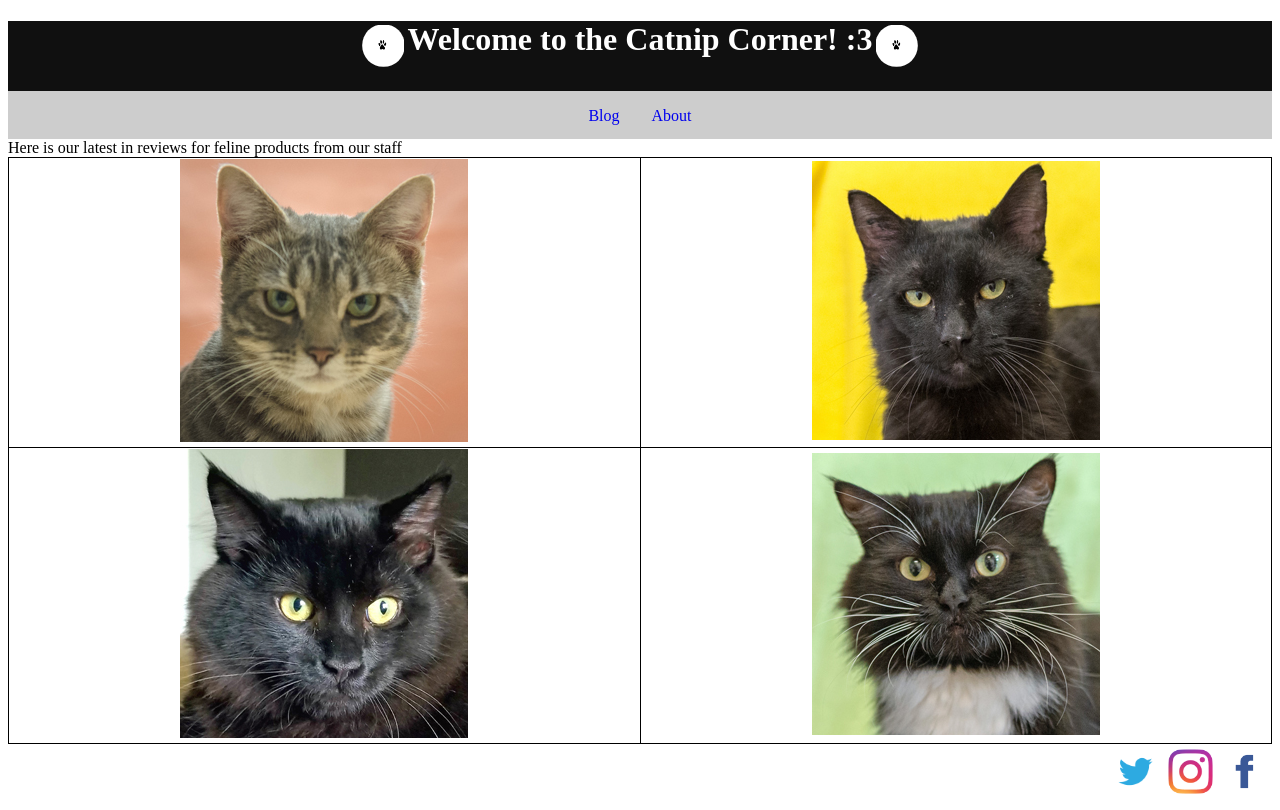
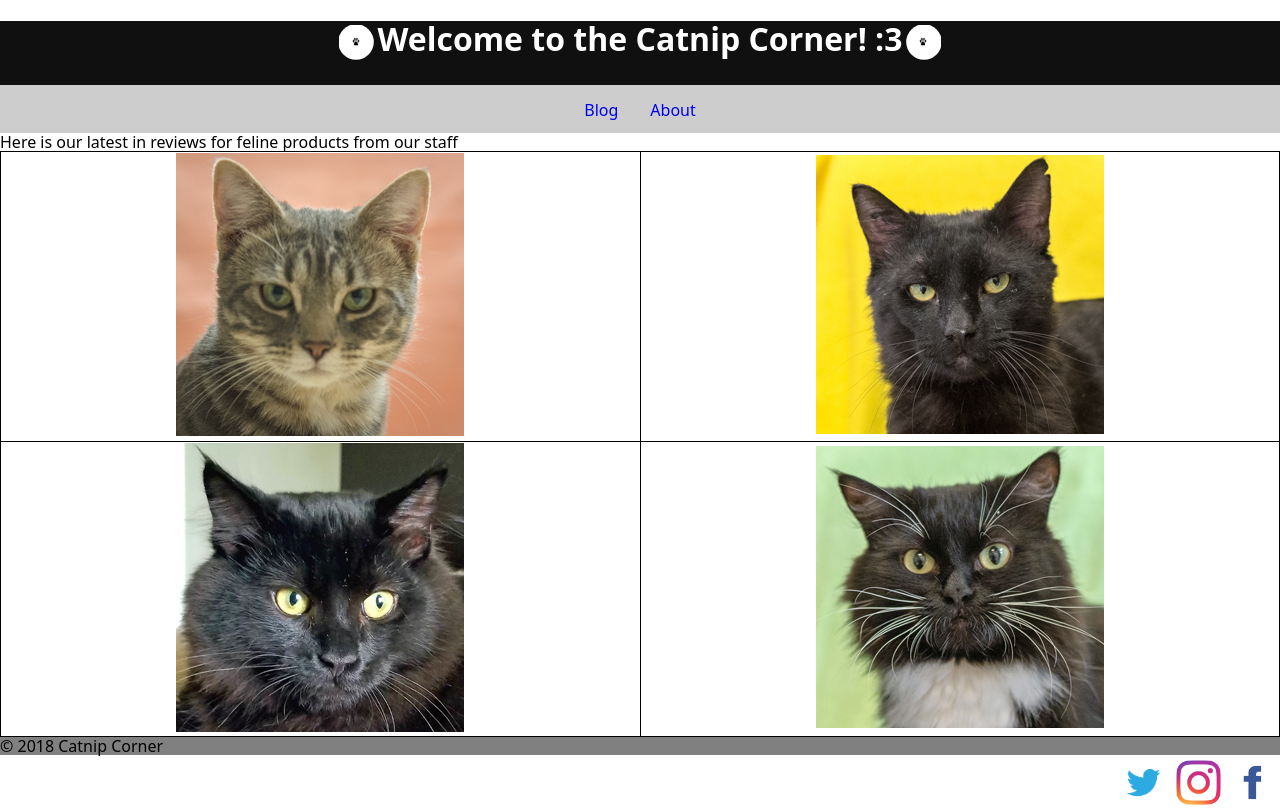
Before and after one commit to nalal/group-project-OOSD, a plain HTML site: page src/index.html in a window 1280 px wide. Drawn offline with nearby package versions, Linux system fonts and the light colour scheme.

Commit message:
nromalize-reset css added

```diff
--- a/src/index.html
+++ b/src/index.html
@@ -5,7 +5,7 @@
 	<head>
 		<meta charset="UFT-8">
 		<title>Catnip Corner</title>
-
+		<link rel="stylesheet" href="node_modules/modern-normalize/modern-normalize.css">
 
 	</head>
 	<style>
@@ -72,7 +72,6 @@
 				</ul>
 			</nav>
 		</header>
-	<body>
 
 	<div title="indexbody">
 	</div>
@@ -100,6 +99,7 @@
 		</div>
 
 		<footer>
+			<div class="copyright">&copy; <script>document.write(new Date().getFullYear())</script> Catnip Corner </div>
 			<div class="social-media-icons">
 				<a href="" target="_blank"> <img src="./images/social-icons/fb-icon-300x300.png" alt="facebook"></a>
 				<a href="" target="_blank"><img src="./images/social-icons/instagram300x300.png" alt="instagram"></a>
```
Also changed, not shown: src/page/about.html (+1 -0 lines), src/page/blogpost.html (+2 -0 lines).
